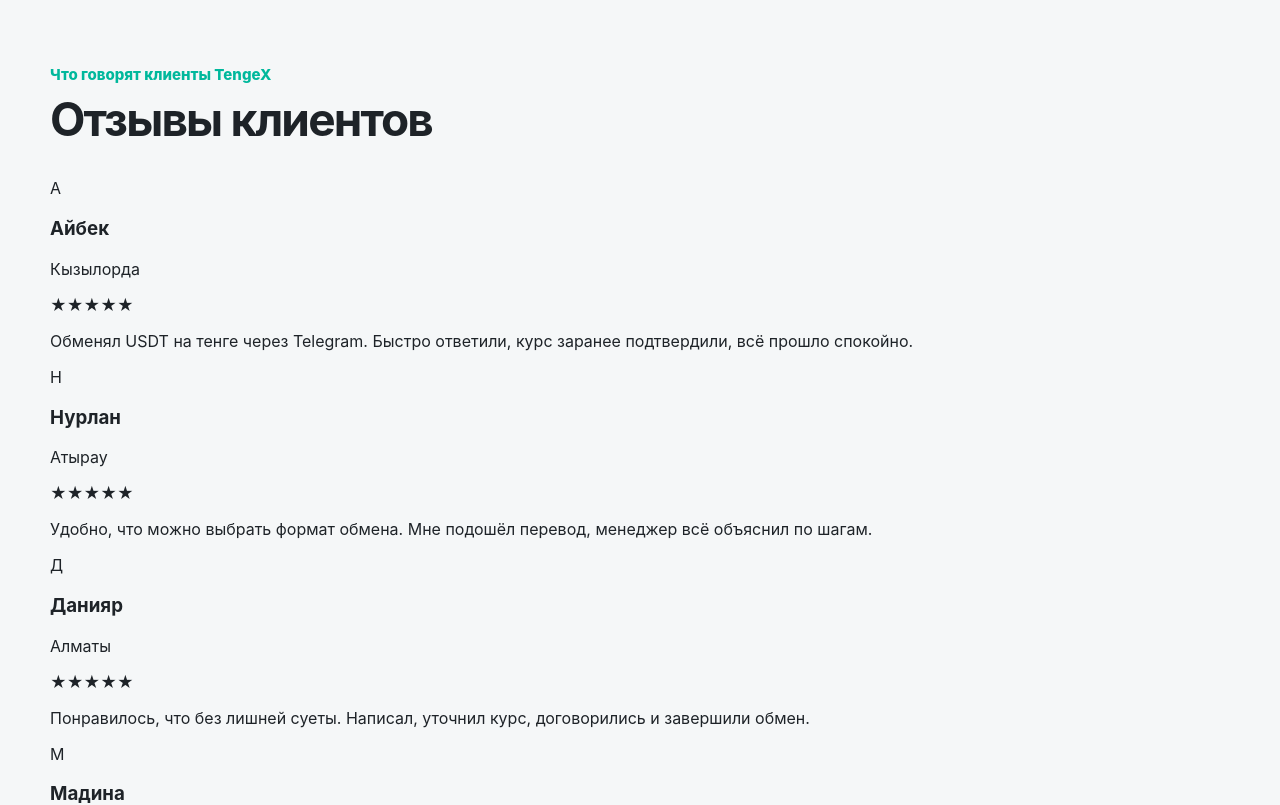
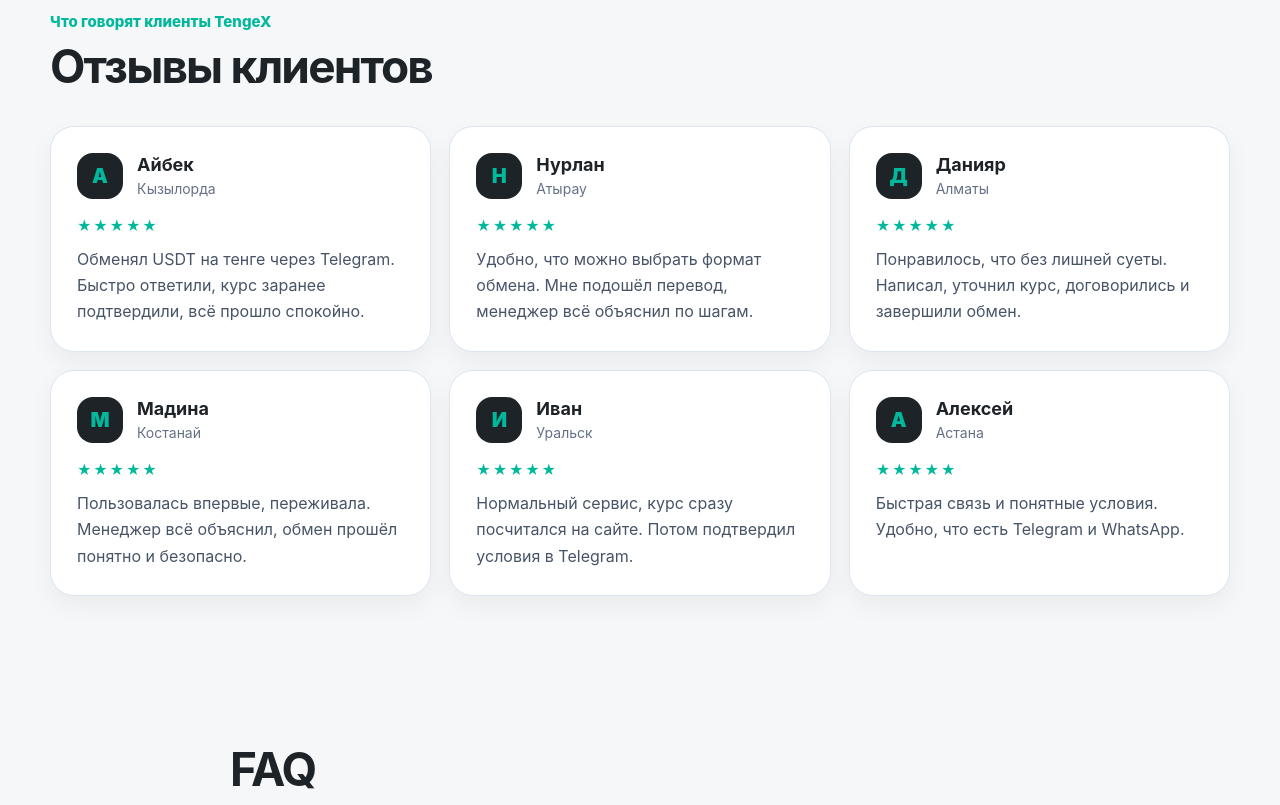
Before and after one commit to i4573390-cyber/TengeX, a React (Vite) app: page / in a window 1280 px wide. Shown: the part 3240-4045 px from the top of the page. Built offline with nearby package versions, Linux system fonts and the light colour scheme.

Commit message:
Update style.css

```diff
--- a/src/style.css
+++ b/src/style.css
@@ -444,12 +444,13 @@ select:focus {
 }
 
 .cards.five {
-  grid-template-columns: repeat(5, 1fr);
+  grid-template-columns: repeat(4, 1fr);
 }
 
 .card,
 .dark-card,
-.faq-item {
+.faq-item,
+.review-card {
   border-radius: 24px;
   padding: 26px;
   background: #ffffff;
@@ -488,6 +489,60 @@ select:focus {
   line-height: 1.8;
   color: #475467;
 }
+
+/* REVIEWS */
+
+.reviews-grid {
+  display: grid;
+  grid-template-columns: repeat(3, 1fr);
+  gap: 18px;
+}
+
+.review-top {
+  display: flex;
+  align-items: center;
+  gap: 14px;
+}
+
+.review-avatar {
+  width: 46px;
+  height: 46px;
+  border-radius: 16px;
+  display: flex;
+  align-items: center;
+  justify-content: center;
+  background: #1e2328;
+  color: #00b89c;
+  font-size: 20px;
+  font-weight: 900;
+}
+
+.review-top h3 {
+  margin: 0;
+  font-size: 18px;
+  line-height: 1.2;
+}
+
+.review-top p {
+  margin: 4px 0 0;
+  color: #667085;
+  font-size: 14px;
+}
+
+.review-stars {
+  margin-top: 18px;
+  color: #00b89c;
+  letter-spacing: 0.12em;
+  font-size: 14px;
+}
+
+.review-text {
+  margin: 12px 0 0;
+  color: #475467;
+  line-height: 1.65;
+}
+
+/* FAQ / CONTACT */
 
 .faq-list {
   display: grid;
@@ -534,7 +589,8 @@ select:focus {
 
   .cards.four,
   .cards.three,
-  .cards.five {
+  .cards.five,
+  .reviews-grid {
     grid-template-columns: repeat(2, 1fr);
   }
 }
@@ -588,7 +644,8 @@ select:focus {
 
   .cards.four,
   .cards.three,
-  .cards.five {
+  .cards.five,
+  .reviews-grid {
     grid-template-columns: 1fr;
   }
 
```
